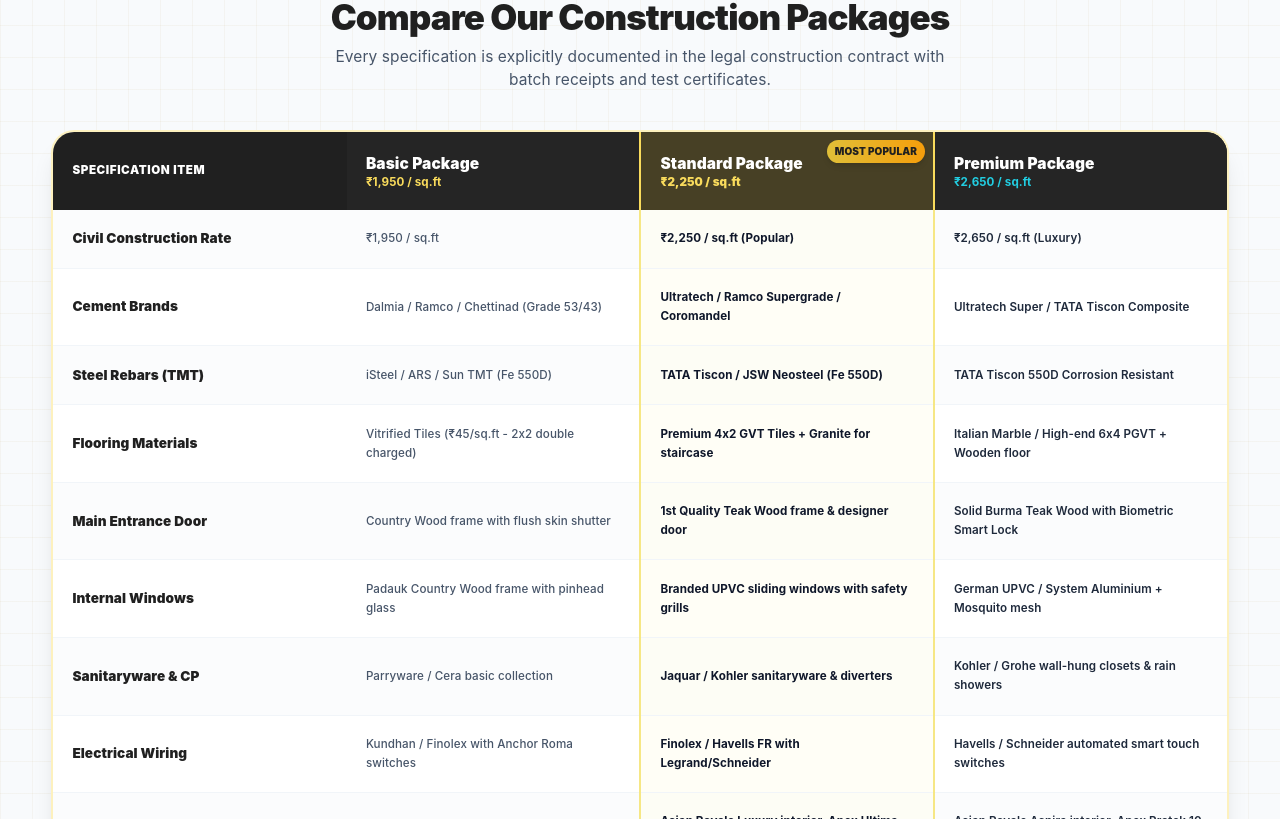
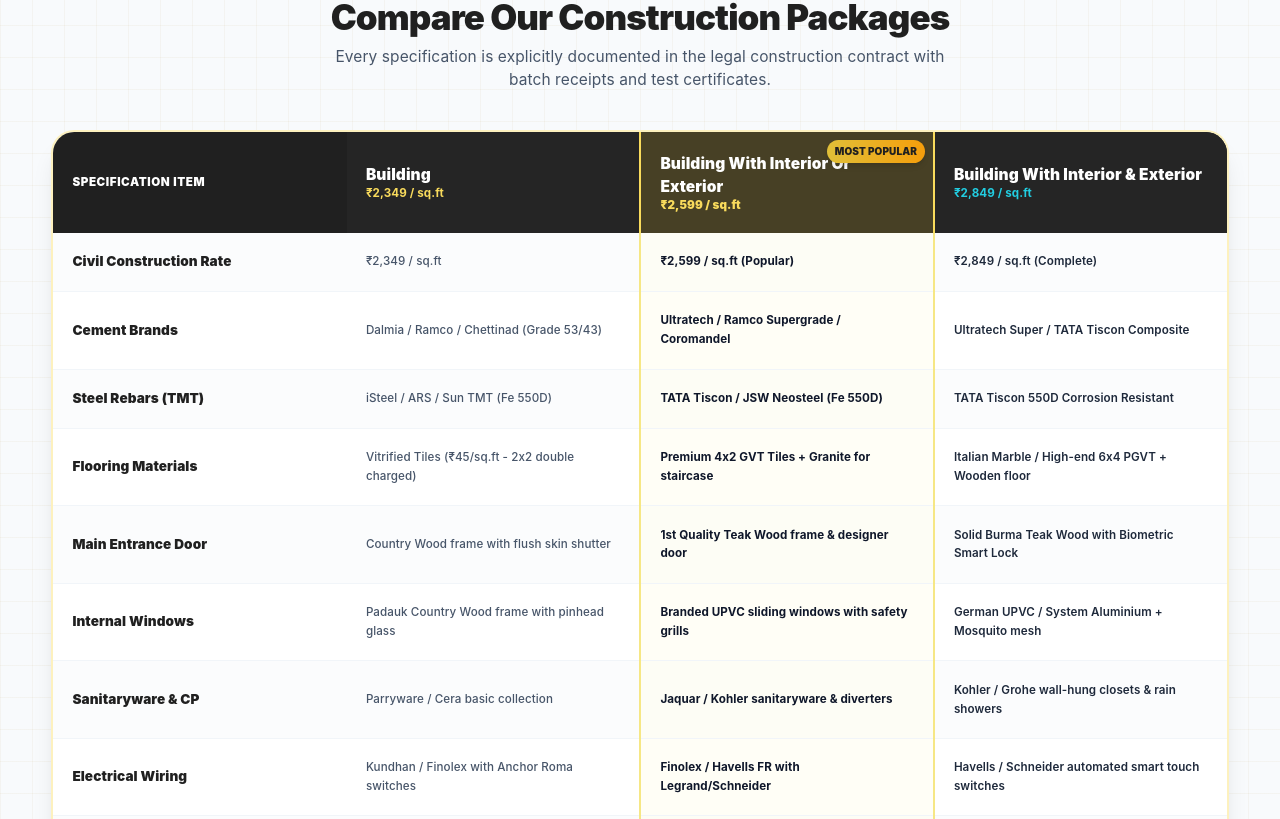
Before and after one commit to sagaanand/vvms-website, a Next.js app: page /construction in a window 1280 px wide. Shown: the part 921-1740 px from the top of the page. Built offline with nearby package versions, Linux system fonts and the light colour scheme.

Commit message:
chore(construction): update package names and rates to 2349, 2599, and 2849

```diff
--- a/src/app/construction/page.tsx
+++ b/src/app/construction/page.tsx
@@ -19,9 +19,9 @@ export default function ConstructionPage() {
   const comparisonSpecs = [
     {
       feature: "Civil Construction Rate",
-      basic: "₹1,950 / sq.ft",
-      standard: "₹2,250 / sq.ft (Popular)",
-      premium: "₹2,650 / sq.ft (Luxury)",
+      basic: "₹2,349 / sq.ft",
+      standard: "₹2,599 / sq.ft (Popular)",
+      premium: "₹2,849 / sq.ft (Complete)",
     },
     {
       feature: "Cement Brands",
@@ -124,21 +124,21 @@ export default function ConstructionPage() {
       title: "Luxury Duplex Villa - K.K. Nagar",
       locality: "K.K. Nagar Ring Road, Trichy",
       area: "2,400 sq.ft (G+1)",
-      package: "Standard Package",
+      package: "Building With Interior Or Exterior",
       image: "/images/hero-villa.jpg",
     },
     {
       title: "Modern Contemporary Residence - Olaiyur",
       locality: "Olaiyur Main Road, Trichy",
       area: "1,850 sq.ft (G+1)",
-      package: "Standard Package",
+      package: "Building",
       image: "/images/turnkey-home.jpg",
     },
     {
       title: "Architectural Villa - Vayalur Road",
       locality: "Somarasampettai, Vayalur Road",
       area: "3,100 sq.ft (G+2)",
-      package: "Premium Package",
+      package: "Building With Interior & Exterior",
       image: "/images/villa-interior.jpg",
     },
   ];
@@ -162,9 +162,9 @@ export default function ConstructionPage() {
         )}`,
       },
       metrics: [
-        { value: "₹1,950", label: "Basic Package / sq.ft" },
-        { value: "₹2,250", label: "Standard / sq.ft" },
-        { value: "₹2,650", label: "Luxury / sq.ft" },
+        { value: "₹2,349", label: "Building / sq.ft" },
+        { value: "₹2,599", label: "With Int. or Ext. / sq.ft" },
+        { value: "₹2,849", label: "With Int. & Ext. / sq.ft" },
         { value: "10 Yrs", label: "Structural Guarantee" },
       ],
     },
@@ -251,19 +251,19 @@ export default function ConstructionPage() {
                   Specification Item
                 </th>
                 <th className="p-4 sm:p-5 font-bold w-1/4 text-slate-200 bg-brand-dark">
-                  <div className="text-sm sm:text-base font-black text-white">Basic Package</div>
-                  <div className="text-xs text-gold-400 font-bold">₹1,950 / sq.ft</div>
+                  <div className="text-sm sm:text-base font-black text-white">Building</div>
+                  <div className="text-xs text-gold-400 font-bold">₹2,349 / sq.ft</div>
                 </th>
                 <th className="p-4 sm:p-5 font-bold w-1/4 text-white bg-gold-500/20 border-x-2 border-gold-400 relative">
                   <span className="absolute top-2 right-2 bg-gradient-to-r from-gold-500 to-amber-500 text-brand-black text-[10px] font-black uppercase px-2 py-0.5 rounded-full shadow-md">
                     Most Popular
                   </span>
-                  <div className="text-sm sm:text-base font-black text-white">Standard Package</div>
-                  <div className="text-xs text-gold-400 font-black">₹2,250 / sq.ft</div>
+                  <div className="text-sm sm:text-base font-black text-white">Building With Interior Or Exterior</div>
+                  <div className="text-xs text-gold-400 font-black">₹2,599 / sq.ft</div>
                 </th>
                 <th className="p-4 sm:p-5 font-bold w-1/4 text-slate-200 bg-brand-dark">
-                  <div className="text-sm sm:text-base font-black text-white">Premium Package</div>
-                  <div className="text-xs text-cyan-400 font-bold">₹2,650 / sq.ft</div>
+                  <div className="text-sm sm:text-base font-black text-white">Building With Interior &amp; Exterior</div>
+                  <div className="text-xs text-cyan-400 font-bold">₹2,849 / sq.ft</div>
                 </th>
               </tr>
             </thead>
--- a/src/app/layout.tsx
+++ b/src/app/layout.tsx
@@ -159,7 +159,7 @@ export default function RootLayout({
         name: "What turnkey construction packages are offered in Trichy?",
         acceptedAnswer: {
           "@type": "Answer",
-          text: "VVMS offers three turnkey construction packages: Basic Package at ₹1,950/sq.ft, Standard Package at ₹2,250/sq.ft (most popular with 5-year structural warranty), and Premium Luxury at ₹2,650/sq.ft with 10-year warranty."
+          text: "VVMS offers three turnkey construction packages: Building at ₹2,349/sq.ft, Building With Interior Or Exterior at ₹2,599/sq.ft, and Building With Interior & Exterior at ₹2,849/sq.ft."
         }
       },
       {
--- a/src/app/page.tsx
+++ b/src/app/page.tsx
@@ -465,7 +465,7 @@ export default function HomePage() {
 
                 <div className="pt-2 flex flex-col sm:flex-row items-center justify-between gap-3 border-t border-[#B78D42]/30">
                   <div className="text-xs text-slate-300 text-center sm:text-left font-medium">
-                    Basic (₹1,950) • Standard (₹2,250) • Premium (₹2,650/sq.ft) under Er. J. Vairavel
+                    Building (₹2,349) • Interior or Exterior (₹2,599) • Interior &amp; Exterior (₹2,849/sq.ft) under Er. J. Vairavel
                   </div>
 
                   <button
--- a/src/components/AIPropertyGuide.tsx
+++ b/src/components/AIPropertyGuide.tsx
@@ -58,9 +58,9 @@ const KNOWLEDGE_BASE = [
   {
     keywords: ["construction", "turnkey", "cost", "sqft", "build", "கட்டுமானம்", "செலவு", "வீடு கட்ட"],
     answerEn:
-      "VVMS provides architect-supervised Turnkey Home Construction led by Er. J. Vairavel (Civil Engineer). We offer 3 transparent, stage-milestone packages:\n\n• Basic Package: ₹1,950 / sq.ft (Standard branded materials, 53-grade cement)\n• Standard Package: ₹2,250 / sq.ft (TATA Tiscon/Kamachi Fe-550 TMT, Ultratech/Dalmia, Somany tiles, Jaquar fittings)\n• Premium Luxury: ₹2,650 / sq.ft (Teakwood main door, full modular kitchen, false ceiling, premium elevation)\n\nAll construction includes 10-year structural warranty, soil bearing audit, and zero hidden escalations.",
+      "VVMS provides architect-supervised Turnkey Home Construction led by Er. J. Vairavel (Civil Engineer). We offer 3 transparent, stage-milestone packages:\n\n• Building: ₹2,349 / sq.ft (Complete civil structure & branded finishing)\n• Building With Interior Or Exterior: ₹2,599 / sq.ft (Includes custom interior OR exterior elevation package)\n• Building With Interior & Exterior: ₹2,849 / sq.ft (Complete turnkey building with full interior & exterior design)\n\nAll construction includes 10-year structural warranty, soil bearing audit, and zero hidden escalations.",
     answerTa:
-      "Er. J. வைரவேல் (Civil Engineer) அவர்களின் நேரடி மேற்பார்வையில் வீடு வீட்டுமனை சந்தை தரமான டர்ன்கீ கட்டுமான சேவையை வழங்குகிறது:\n\n• பேசிக் திட்டம்: ₹1,950 / சதுர அடி (தரமான பிராண்டட் பொருட்கள்)\n• ஸ்டாண்டர்ட் திட்டம்: ₹2,250 / சதுர அடி (டாடா டிஸ்கான் Fe-550 TMT கம்பி, அல்ட்ராடெக் சிமெண்ட், சோமானி டைல்ஸ், ஜாகுவார் ஃபிட்டிங்ஸ்)\n• பிரீமியம் திட்டம்: ₹2,650 / சதுர அடி (தேக்கு மர நிலை, மாடுலர் கிச்சன், ஃபால்ஸ் சீலிங், நவீன முகப்பு வடிவமைப்பு)\n\n10 வருட கட்டட கட்டமைப்பு உத்தரவாதம் மற்றும் மண் பரிசோதனையுடன் வேலைகள் செய்யப்படுகின்றன.",
+      "Er. J. வைரவேல் (Civil Engineer) அவர்களின் நேரடி மேற்பார்வையில் வீடு வீட்டுமனை சந்தை தரமான டர்ன்கீ கட்டுமான சேவையை வழங்குகிறது:\n\n• கட்டுமானம் மட்டும் (Building): ₹2,349 / சதுர அடி\n• கட்டுமானம் + இன்டீரியர் அல்லது எக்ஸ்டீரியர்: ₹2,599 / சதுர அடி\n• கட்டுமானம் + இன்டீரியர் & எக்ஸ்டீரியர்: ₹2,849 / சதுர அடி\n\n10 வருட கட்டட கட்டமைப்பு உத்தரவாதம் மற்றும் மண் பரிசோதனையுடன் வேலைகள் செய்யப்படுகின்றன.",
     action: {
       label: "Calculate Exact BOQ for My Plot",
       labelTa: "என் மனைக்கான கட்டுமான மதிப்பீட்டை பெற",
--- a/src/components/CostEstimator.tsx
+++ b/src/components/CostEstimator.tsx
@@ -46,27 +46,27 @@ export default function CostEstimator({ initialArea = 1200 }: CostEstimatorProps
     }
   > = {
     basic: {
-      name: "Basic Package",
-      nameTa: "அடிப்படை திட்டம்",
-      rate: 1950,
-      description: "Dalmia/Ramco Cement • Fe 550D Steel • Vitrified Tiles • Standard Sanitaryware",
-      tag: "Budget Friendly",
+      name: "Building",
+      nameTa: "கட்டுமானம் மட்டும் (Building)",
+      rate: 2349,
+      description: "Complete Civil Structure & Finishing • Branded Cement & Fe 550D Steel • Vitrified Tiles & Sanitaryware",
+      tag: "Core Turnkey",
       isPopular: false,
     },
     standard: {
-      name: "Standard Package",
-      nameTa: "நிலையான திட்டம்",
-      rate: 2250,
-      description: "Ultratech/TATA Tiscon • 4x2 GVT Tiles & Granite • Jaquar CP • 1st Quality Teak Door",
-      tag: "Most Popular in Trichy",
+      name: "Building With Interior Or Exterior",
+      nameTa: "கட்டுமானம் + இன்டீரியர் அல்லது எக்ஸ்டீரியர்",
+      rate: 2599,
+      description: "Full Civil Construction + Choice of Custom Interior Woodwork/Ceiling OR Designer Exterior Elevation",
+      tag: "Most Popular",
       isPopular: true,
     },
     premium: {
-      name: "Premium Package",
-      nameTa: "பிரீமியம் திட்டம்",
-      rate: 2650,
-      description: "Solid Burma Teak • Italian Marble / 6x4 PGVT • Kohler/Grohe • Smart Home Automation",
-      tag: "Luxury Villa",
+      name: "Building With Interior & Exterior",
+      nameTa: "கட்டுமானம் + இன்டீரியர் & எக்ஸ்டீரியர்",
+      rate: 2849,
+      description: "Complete Turnkey Building + Full Custom Interiors (Modular Kitchen, Wardrobes, Ceiling) & Luxury Exterior",
+      tag: "Complete Luxury",
       isPopular: false,
     },
   };
--- a/src/components/SmartRequirementSurvey.tsx
+++ b/src/components/SmartRequirementSurvey.tsx
@@ -173,7 +173,7 @@ export default function SmartRequirementSurvey() {
                           {t.survey.turnkeyBuild}
                         </div>
                         <div className="text-xs text-slate-500 mt-0.5">
-                          Turnkey construction from ₹1,950/sq.ft on your own plot
+                          Turnkey construction from ₹2,349/sq.ft on your own plot
                         </div>
                       </div>
                     </button>
```
Also changed, not shown: public/llms-full.txt, public/llms.txt.
